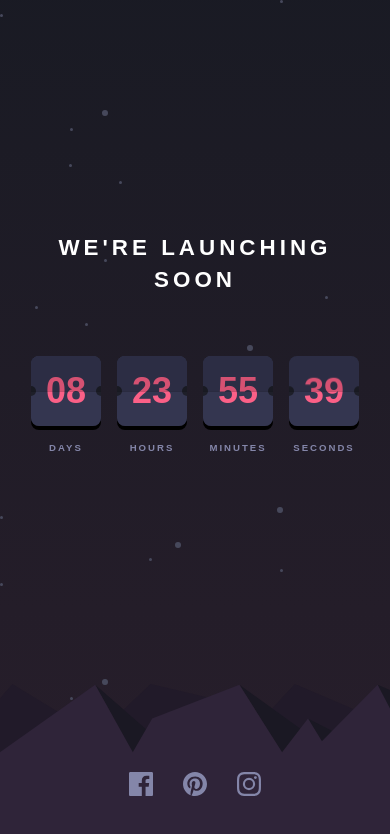
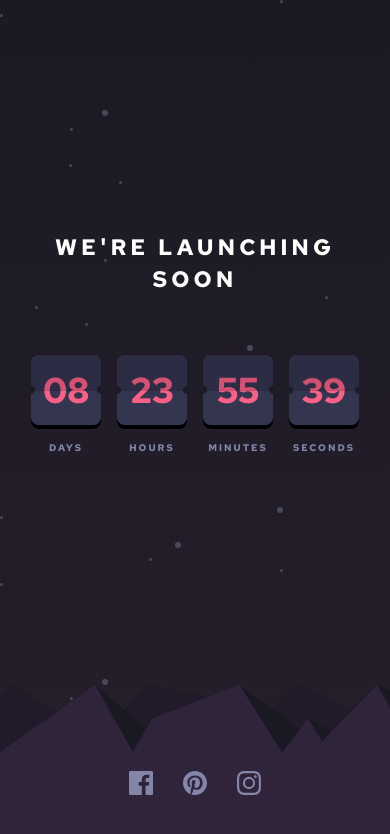
Before and after one commit to 13NOONE37/Launch-countdown-timer, a plain HTML site: page index.html in a window 390 px wide. Drawn offline with Linux system fonts and the light colour scheme.

Commit message:
font improvment

```diff
--- a/style.css
+++ b/style.css
@@ -1,3 +1,4 @@
+@import url('https://fonts.googleapis.com/css2?family=Red+Hat+Text:wght@700&display=swap');
 *,
 *::before,
 *::after {
@@ -6,7 +7,6 @@
   box-sizing: border-box;
   font-family: 'Red Hat Text', sans-serif;
 }
-@import url('https://fonts.googleapis.com/css2?family=Red+Hat+Text:wght@700&display=swap');
 
 :root {
   --blue: hsl(237, 18%, 59%);
@@ -53,11 +53,11 @@ main h1 {
 }
 .timer--box .value {
   color: var(--red);
-  font-size: 82px;
-  font-weight: 700;
+  user-select: none;
+  text-align: center;
+  font-size: 80px;
+  line-height: 0;
 
-  background-color: transparent;
-  /* background-color: var(--very-dark-blue); */
   width: 140px;
   height: 140px;
   border-radius: 8px;
@@ -90,8 +90,8 @@ main h1 {
   content: '';
   position: absolute;
 
-  width: 10px;
-  height: 10px;
+  width: 6px;
+  height: 6px;
 
   background-color: var(--very-dark-blue);
 }
@@ -125,17 +125,10 @@ main h1 {
 .top-back,
 .bottom,
 .bottom-back {
-  user-select: none;
   position: absolute;
   left: 0;
   width: 100%;
   height: 50%;
-  text-align: center;
-
-  font-family: 'Red Hat Text', sans-serif;
-  font-size: 80px;
-  font-weight: 700;
-  line-height: 0;
 
   display: flex;
   justify-content: center;
@@ -281,8 +274,8 @@ footer a:focus svg {
   .bottom::after,
   .bottom-back::before,
   .bottom-back::after {
-    width: 5px;
-    height: 5px;
+    width: 4px;
+    height: 4px;
   }
   .top,
   .top-back,
```
